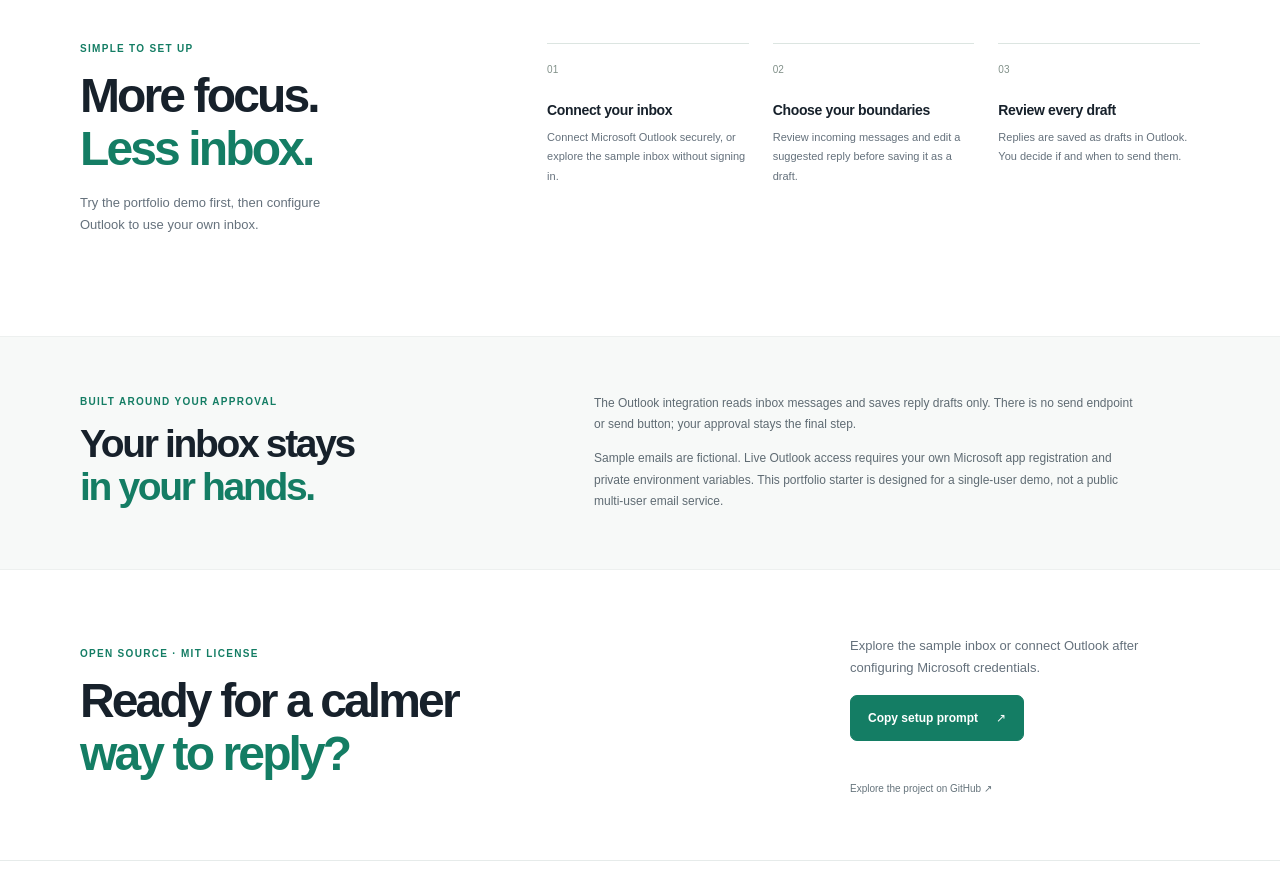
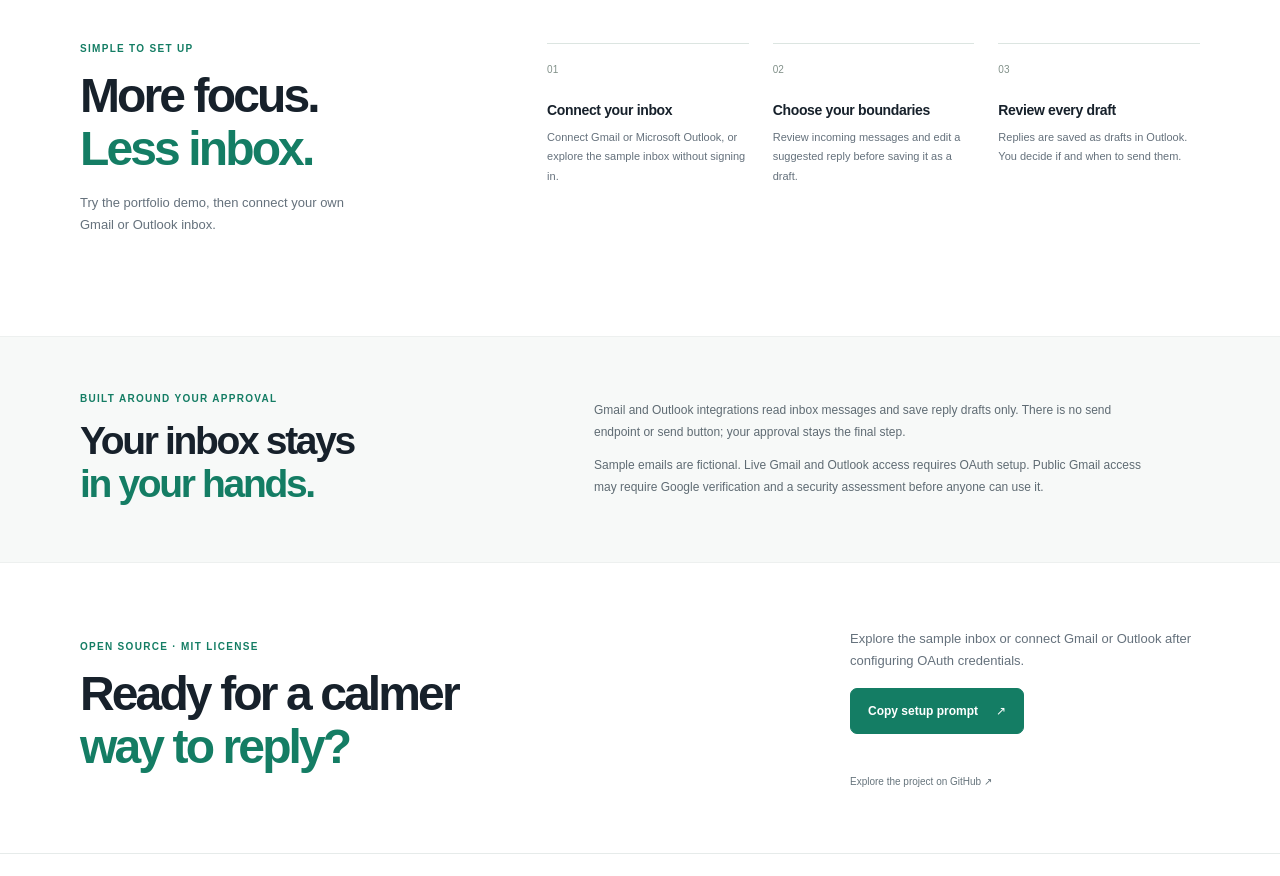
Before and after one commit to Nathan200000000/inbox-assistant, a Next.js app: page / in a window 1280 px wide. Shown: the part 760-1636 px from the top of the page. Built offline with nearby package versions, Linux system fonts and the light colour scheme.

Commit message:
Update landing page for Gmail support

```diff
--- a/src/app/page.tsx
+++ b/src/app/page.tsx
@@ -4,7 +4,7 @@ const steps = [
   {
     number: "01",
     title: "Connect your inbox",
-    text: "Connect Microsoft Outlook securely, or explore the sample inbox without signing in.",
+    text: "Connect Gmail or Microsoft Outlook, or explore the sample inbox without signing in.",
   },
   {
     number: "02",
@@ -82,7 +82,7 @@ export default function Home() {
         <div className="section-intro">
           <p className="eyebrow">SIMPLE TO SET UP</p>
           <h2>More focus.<br /><span>Less inbox.</span></h2>
-          <p>Try the portfolio demo first, then configure Outlook to use your own inbox.</p>
+          <p>Try the portfolio demo, then connect your own Gmail or Outlook inbox.</p>
         </div>
         <div className="steps">
           {steps.map((step) => (
@@ -102,8 +102,8 @@ export default function Home() {
             <h2>Your inbox stays<br /><span>in your hands.</span></h2>
           </div>
           <div className="safety-copy">
-            <p>The Outlook integration reads inbox messages and saves reply drafts only. There is no send endpoint or send button; your approval stays the final step.</p>
-            <p>Sample emails are fictional. Live Outlook access requires your own Microsoft app registration and private environment variables. This portfolio starter is designed for a single-user demo, not a public multi-user email service.</p>
+            <p>Gmail and Outlook integrations read inbox messages and save reply drafts only. There is no send endpoint or send button; your approval stays the final step.</p>
+            <p>Sample emails are fictional. Live Gmail and Outlook access requires OAuth setup. Public Gmail access may require Google verification and a security assessment before anyone can use it.</p>
           </div>
         </div>
       </section>
@@ -114,7 +114,7 @@ export default function Home() {
           <h2>Ready for a calmer<br /><span>way to reply?</span></h2>
         </div>
         <div className="cta-action">
-          <p>Explore the sample inbox or connect Outlook after configuring Microsoft credentials.</p>
+          <p>Explore the sample inbox or connect Gmail or Outlook after configuring OAuth credentials.</p>
           <CopyPromptButton className="button button-primary" />
           <a className="repo-cta" href="https://github.com/Nathan200000000/inbox-assistant" target="_blank" rel="noreferrer">Explore the project on GitHub ↗</a>
         </div>
```
